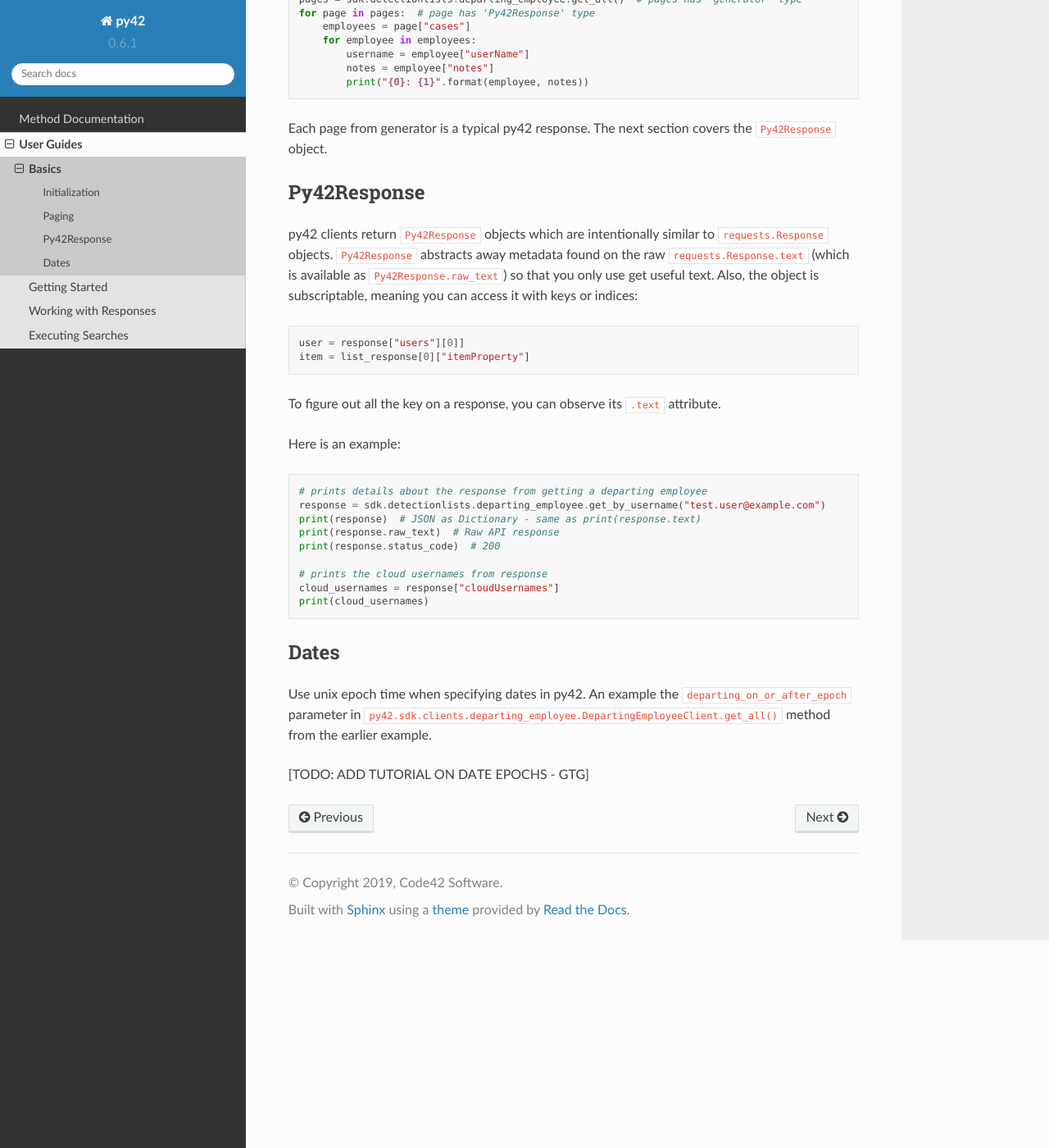
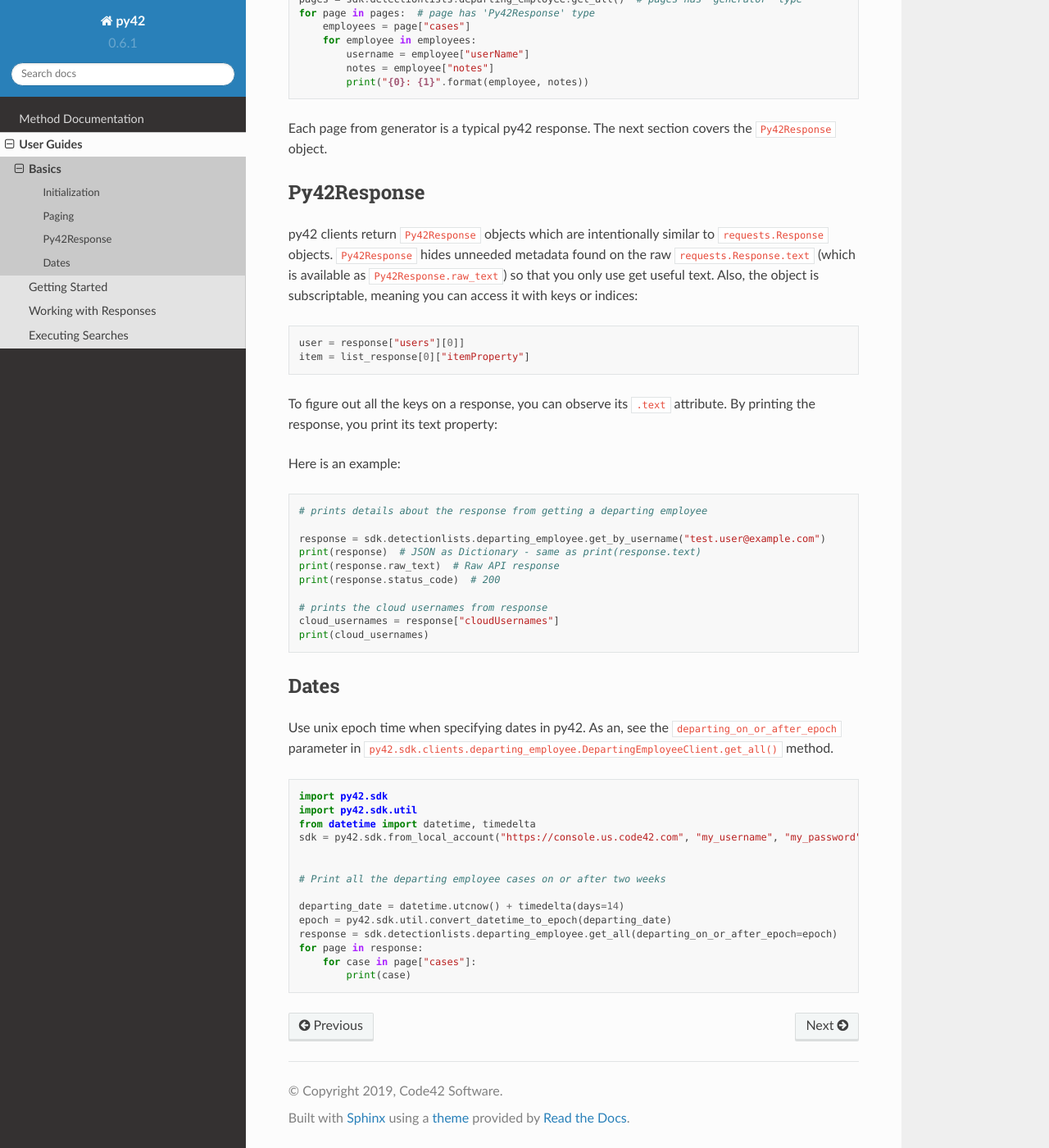
Before and after one commit to code42/py42, a Sphinx documentation site: the page built from docs/userguides/basics.md, in a window 1280 px wide and 1400 px high, scrolled down 818 px. Shown: the whole window at 82% size. Built offline with Sphinx 7.4.7 and the Read the Docs theme 2.0.0, drawn with Linux system fonts in a browser that asks for light colours; pages that are not in the unit, such as notebooks, are missing from menus; the version number is read from the project's files by our own code.

Commit message:
Add helpful date method

````diff
--- a/docs/userguides/basics.md
+++ b/docs/userguides/basics.md
@@ -40,7 +40,7 @@ Each page from generator is a typical py42 response. The next section covers the
 ## Py42Response
 
 py42 clients return `Py42Response` objects which are intentionally similar to `requests.Response` objects.
-`Py42Response` abstracts away metadata found on the raw `requests.Response.text` (which is available as
+`Py42Response` hides unneeded metadata found on the raw `requests.Response.text` (which is available as
 `Py42Response.raw_text`) so that you only use get useful text. Also, the object is subscriptable, meaning you can
 access it with keys or indices:
 ```python
@@ -48,11 +48,13 @@ user = response["users"][0]]
 item = list_response[0]["itemProperty"]
 ```
 
-To figure out all the key on a response, you can observe its `.text` attribute.
+To figure out all the keys on a response, you can observe its `.text` attribute. By printing the response, you print
+its text property:
 
 Here is an example:
 ```python
 # prints details about the response from getting a departing employee
+
 response = sdk.detectionlists.departing_employee.get_by_username("test.user@example.com")
 print(response)  # JSON as Dictionary - same as print(response.text)
 print(response.raw_text)  # Raw API response
@@ -65,7 +67,22 @@ print(cloud_usernames)
 
 ## Dates
 
-Use unix epoch time when specifying dates in py42. An example the `departing_on_or_after_epoch` parameter in
-`py42.sdk.clients.departing_employee.DepartingEmployeeClient.get_all()` method from the earlier example.
+Use unix epoch time when specifying dates in py42. As an, see the `departing_on_or_after_epoch` parameter in
+`py42.sdk.clients.departing_employee.DepartingEmployeeClient.get_all()` method.
 
-[TODO: ADD TUTORIAL ON DATE EPOCHS - GTG]
+```python
+import py42.sdk
+import py42.sdk.util
+from datetime import datetime, timedelta
+sdk = py42.sdk.from_local_account("https://console.us.code42.com", "my_username", "my_password")
+
+
+# Print all the departing employee cases on or after two weeks
+
+departing_date = datetime.utcnow() + timedelta(days=14)
+epoch = py42.sdk.util.convert_datetime_to_epoch(departing_date)
+response = sdk.detectionlists.departing_employee.get_all(departing_on_or_after_epoch=epoch)
+for page in response:
+    for case in page["cases"]:
+        print(case)
+```
````
Also changed, not shown: 1 other file.
